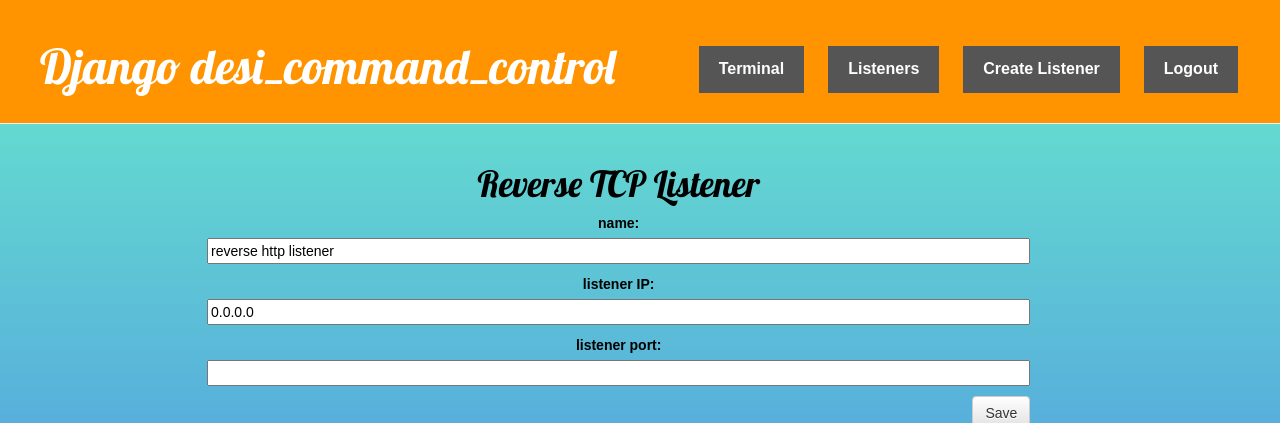
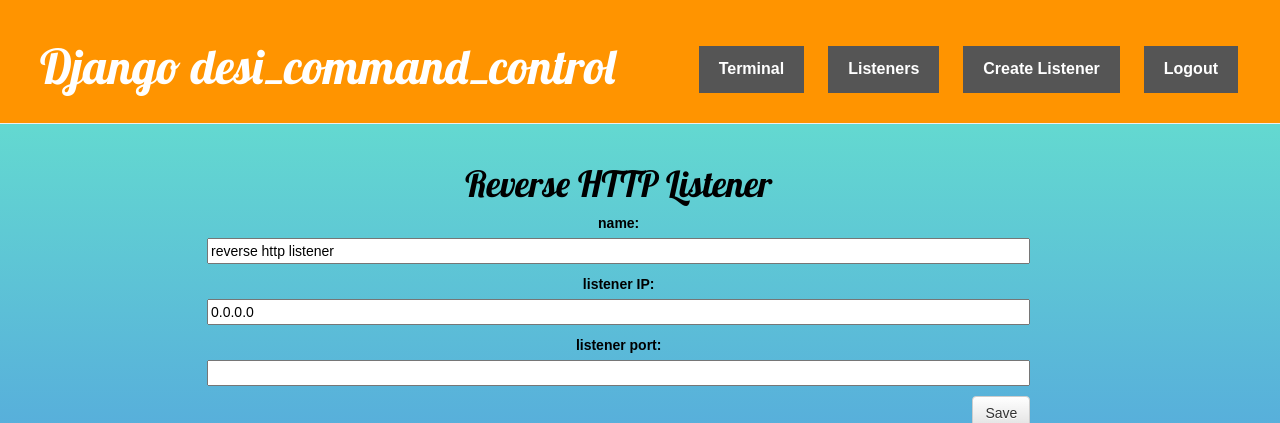
Before and after one commit to madhavbhatt/Web-Based-Command-Control, a Django app: page /listener/new/ in a window 1280 px wide; the page is wider, and only the part inside the window is pictured. Shown: the top 423 px of that part. Run offline with Django 3.2, Linux system fonts and the light colour scheme; the visitor is signed in with stand-in values (Sample User, id 1); parts of the project's set-up code (start-up, migrations or seed data) failed here and were passed over; some libraries are stand-ins or nearby versions.

Commit message:
listerner form

```diff
--- a/templates/listener_edit.html
+++ b/templates/listener_edit.html
@@ -1,7 +1,7 @@
 {% extends 'base.html' %}
 
 {% block content %}
-    <h1>Reverse TCP Listener</h1>
+    <h1>Reverse HTTP Listener</h1>
     <form method="POST" class="post-form" role="form" action="" enctype="multipart/form-data" id="postform">
         {% csrf_token %}
         {{ form.as_p }}
```
